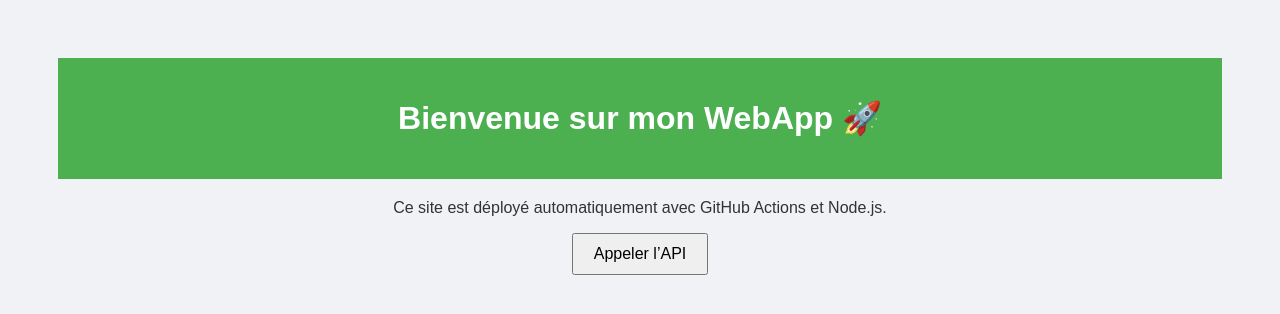
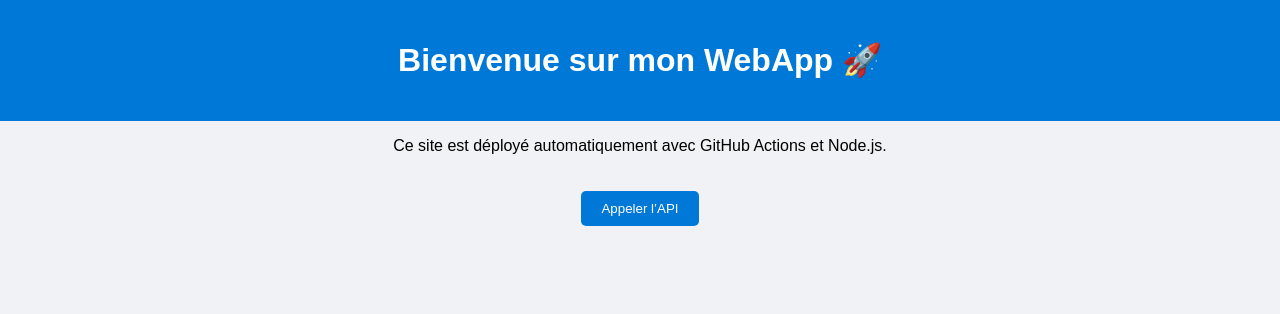
Before and after one commit to noukhale/tp1-ci-cd-webapp, a website: page public/index.html in a window 1280 px wide. Drawn offline with Linux system fonts and the light colour scheme.

Commit message:
Update style.css

```diff
--- a/public/css/style.css
+++ b/public/css/style.css
@@ -1,20 +1,27 @@
 body {
-    font-family: Arial, sans-serif;
-    background-color: #f0f2f5;
-    color: #333;
-    text-align: center;
-    padding: 50px;
+  font-family: Arial, sans-serif;
+  text-align: center;
+  background: #f0f2f5;
+  margin: 0;
+  padding: 0;
 }
 
 header {
-    background-color: #4CAF50;
-    color: white;
-    padding: 20px 0;
-    margin-bottom: 20px;
+  background: #0078D7;
+  color: white;
+  padding: 20px;
 }
 
 button {
-    padding: 10px 20px;
-    font-size: 16px;
-    cursor: pointer;
+  margin-top: 20px;
+  padding: 10px 20px;
+  background: #0078D7;
+  color: white;
+  border: none;
+  border-radius: 5px;
+  cursor: pointer;
 }
+
+button:hover {
+  background: #005fa3;
+}
```
